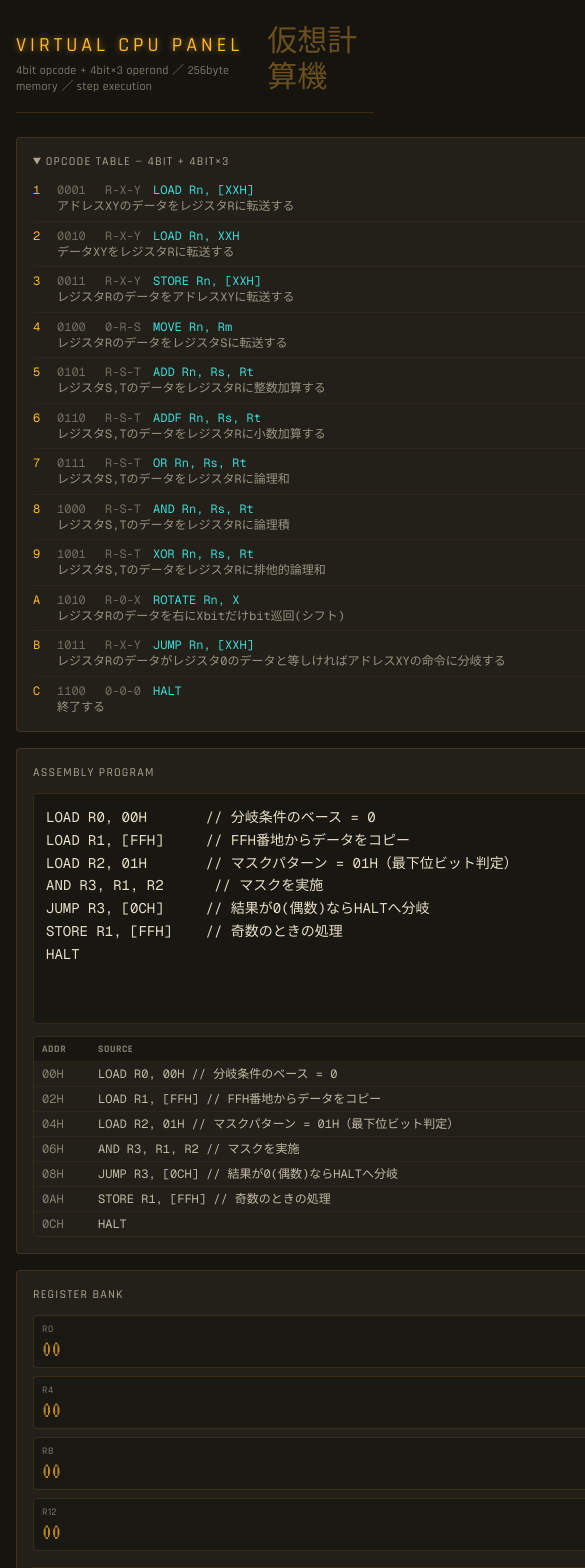
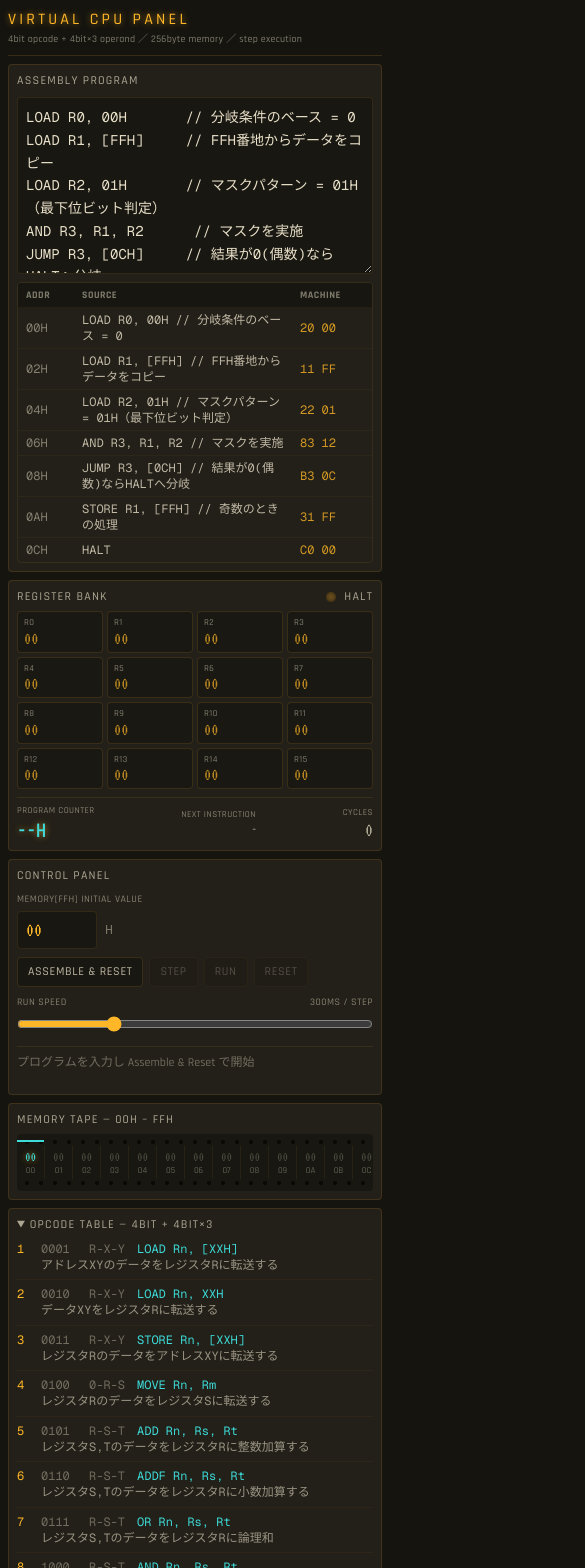
Before and after one commit to Stasshe/machine-language, a Next.js app: page / in a window 390 px wide. Shown: the top 1568 px of the page, 585 px wide, since content can reach past the window. Built offline with nearby package versions, Linux system fonts and the light colour scheme.

Commit message:
responsive

```diff
--- a/src/app/page.tsx
+++ b/src/app/page.tsx
@@ -57,31 +57,39 @@ export default function Home() {
   }, [vm?.halted]);
 
   return (
-    <main className="min-h-screen bg-chassis text-ink px-4 py-6 sm:px-8">
-      <header className="max-w-7xl mx-auto mb-6 flex items-baseline justify-between border-b border-amber-dim/40 pb-4">
+    <main className="min-h-screen bg-chassis text-ink px-2 py-2 sm:px-4 sm:py-3 lg:px-6 lg:py-4">
+      <header className="max-w-[1600px] mx-auto mb-2 sm:mb-3 flex flex-wrap items-baseline justify-between gap-x-4 gap-y-1 border-b border-amber-dim/40 pb-2">
         <div>
-          <h1 className="font-panel uppercase tracking-[0.2em] text-xl sm:text-2xl text-amber glow-amber">
+          <h1 className="font-panel uppercase tracking-[0.2em] text-base sm:text-xl lg:text-2xl text-amber glow-amber">
             Virtual CPU Panel
           </h1>
-          <p className="font-panel text-xs text-ink/50 tracking-wide mt-1">
+          <p className="font-panel text-[10px] sm:text-xs text-ink/50 tracking-wide">
             4bit opcode + 4bit×3 operand ／ 256byte memory ／ step execution
           </p>
         </div>
-        <span className="font-readout text-3xl text-amber-dim">仮想計算機</span>
+        <span className="hidden sm:block font-readout text-2xl lg:text-3xl text-amber-dim">
+          仮想計算機
+        </span>
       </header>
 
-      <div className="max-w-7xl mx-auto grid gap-4 lg:grid-cols-[320px_1fr_300px]">
+      <div className="max-w-[1600px] mx-auto grid grid-cols-1 md:grid-cols-2 lg:grid-cols-[280px_1fr_260px] gap-2 sm:gap-3 lg:gap-4">
+        <div className="order-4 md:order-none md:col-span-2 lg:col-span-1 lg:col-start-1 lg:row-span-2">
           <OpcodeReference />
+        </div>
 
+        <div className="md:col-span-2 lg:col-span-1 lg:col-start-2">
           <ProgramEditor
             value={source}
             onChange={setSource}
             assembleResult={assembleResult}
             currentPc={vm?.pc ?? null}
           />
+        </div>
 
-        <div className="flex flex-col gap-4">
+        <div className="lg:col-start-3">
           <RegisterBank vm={vm} />
+        </div>
+        <div className="lg:col-start-3">
           <ControlPanel
             ffInput={ffInput}
             onFfInputChange={setFfInput}
@@ -97,7 +105,7 @@ export default function Home() {
           />
         </div>
 
-        <div className="lg:col-span-3">
+        <div className="md:col-span-2 lg:col-span-3">
           <MemoryTape vm={vm} />
         </div>
       </div>
--- a/src/components/ControlPanel.tsx
+++ b/src/components/ControlPanel.tsx
@@ -32,7 +32,7 @@ function SwitchButton({
       type="button"
       onClick={onClick}
       disabled={disabled}
-      className={`font-panel uppercase tracking-wider text-xs px-3 py-2 rounded border transition-colors disabled:opacity-30 disabled:cursor-not-allowed ${
+      className={`font-panel uppercase tracking-wider text-xs px-2.5 py-1.5 sm:px-3 sm:py-2 rounded border transition-colors disabled:opacity-30 disabled:cursor-not-allowed ${
         active
           ? "bg-amber text-chassis border-amber"
           : "bg-chassis/70 text-ink/80 border-amber-dim/40 hover:border-amber/60 hover:text-amber"
@@ -57,7 +57,7 @@ export default function ControlPanel({
   hasAssembleErrors,
 }: Props) {
   return (
-    <div className="bg-panel border border-amber-dim/40 rounded p-4 flex flex-col gap-4">
+    <div className="bg-panel border border-amber-dim/40 rounded p-2 sm:p-3 lg:p-4 flex flex-col gap-2 sm:gap-3">
       <h2 className="font-panel uppercase tracking-widest text-xs text-ink/70">Control Panel</h2>
 
       <div>
@@ -80,7 +80,7 @@ export default function ControlPanel({
         </div>
       </div>
 
-      <div className="flex flex-wrap gap-2">
+      <div className="flex flex-wrap gap-1.5 sm:gap-2">
         <SwitchButton onClick={onAssemble}>Assemble &amp; Reset</SwitchButton>
         <SwitchButton onClick={onStep} disabled={!vm || vm.halted}>
           Step
@@ -113,7 +113,7 @@ export default function ControlPanel({
         />
       </div>
 
-      <div className="border-t border-amber-dim/30 pt-3 min-h-[2.5rem]">
+      <div className="border-t border-amber-dim/30 pt-2 sm:pt-3 min-h-[2.5rem]">
         {hasAssembleErrors && (
           <p className="font-panel text-xs text-danger">
             プログラムにエラーあり — 下の一覧を確認してください
--- a/src/components/MemoryTape.tsx
+++ b/src/components/MemoryTape.tsx
@@ -27,12 +27,12 @@ export default function MemoryTape({ vm }: Props) {
   }, [pc]);
 
   return (
-    <div className="bg-panel border border-amber-dim/40 rounded p-4">
-      <div className="flex items-center justify-between mb-2">
+    <div className="bg-panel border border-amber-dim/40 rounded p-2 sm:p-3 lg:p-4">
+      <div className="flex items-center justify-between mb-1.5 sm:mb-2">
         <h2 className="font-panel uppercase tracking-widest text-xs text-ink/70">
           Memory Tape — 00H – FFH
         </h2>
-        <span className="font-panel text-[10px] uppercase tracking-wider text-ink/50">
+        <span className="hidden sm:block font-panel text-[10px] uppercase tracking-wider text-ink/50">
           scroll to inspect
         </span>
       </div>
@@ -48,13 +48,13 @@ export default function MemoryTape({ vm }: Props) {
                 // biome-ignore lint/suspicious/noArrayIndexKey: addr is a fixed memory address, not a reorderable index
                 key={addr}
                 ref={addr === pc ? headRef : undefined}
-                className="relative flex-none w-9 flex flex-col items-center justify-center border-r border-amber-dim/20 py-1.5"
+                className="relative flex-none w-7 sm:w-9 flex flex-col items-center justify-center border-r border-amber-dim/20 py-1 sm:py-1.5"
               >
                 {isPc && (
                   <div className="absolute -top-1.5 left-0 right-0 h-0.5 bg-head glow-amber" />
                 )}
                 <span
-                  className={`font-readout text-base leading-none ${
+                  className={`font-readout text-sm sm:text-base leading-none ${
                     isPc
                       ? "text-head glow-amber"
                       : isTouched
--- a/src/components/OpcodeReference.tsx
+++ b/src/components/OpcodeReference.tsx
@@ -24,15 +24,15 @@ function syntaxFor(code: number, mnemonic: string): string {
 
 export default function OpcodeReference() {
   return (
-    <details className="bg-panel border border-amber-dim/40 rounded p-4" open>
+    <details className="bg-panel border border-amber-dim/40 rounded p-2 sm:p-3 lg:p-4" open>
       <summary className="font-panel uppercase tracking-widest text-xs text-ink/70 cursor-pointer select-none">
         Opcode Table — 4bit + 4bit×3
       </summary>
-      <div className="mt-3 flex flex-col gap-1.5 font-mono text-xs">
+      <div className="mt-2 sm:mt-3 flex flex-col gap-1.5 md:grid md:grid-cols-2 md:gap-x-4 md:gap-y-1.5 lg:flex lg:flex-col lg:gap-1.5 font-mono text-xs">
         {OPCODES.map((op) => (
           <div
             key={`${op.code}-${op.mnemonic}`}
-            className="border-t border-amber-dim/15 pt-1.5 first:border-t-0 first:pt-0"
+            className="border-t border-amber-dim/15 pt-1.5 first:border-t-0 first:pt-0 md:border-t-0 md:pt-0 lg:border-t lg:first:border-t-0 lg:pt-1.5 lg:first:pt-0"
           >
             <div className="flex items-baseline gap-2">
               <span className="text-amber w-4">{op.code.toString(16).toUpperCase()}</span>
--- a/src/components/ProgramEditor.tsx
+++ b/src/components/ProgramEditor.tsx
@@ -14,12 +14,12 @@ export default function ProgramEditor({ value, onChange, assembleResult, current
   const codeLines = assembleResult?.lines.filter((l) => l.address !== null) ?? [];
 
   return (
-    <div className="bg-panel border border-amber-dim/40 rounded p-4 flex flex-col gap-3">
-      <div className="flex items-center justify-between">
-        <h2 className="font-panel uppercase tracking-widest text-xs text-ink/70">
+    <div className="bg-panel border border-amber-dim/40 rounded p-2 sm:p-3 lg:p-4 flex flex-col gap-2 sm:gap-3">
+      <div className="flex items-center justify-between gap-2">
+        <h2 className="font-panel uppercase tracking-widest text-xs text-ink/70 whitespace-nowrap">
           Assembly Program
         </h2>
-        <span className="font-panel text-[10px] uppercase tracking-wider text-ink/50">
+        <span className="hidden md:block font-panel text-[10px] uppercase tracking-wider text-ink/50 truncate">
           LOAD / STORE / MOVE / ADD / ADDF / OR / AND / XOR / ROTATE / JUMP / HALT
         </span>
       </div>
@@ -28,9 +28,9 @@ export default function ProgramEditor({ value, onChange, assembleResult, current
         value={value}
         onChange={(e) => onChange(e.target.value)}
         spellCheck={false}
-        rows={9}
+        rows={7}
         placeholder={"LOAD R0, 00H\nLOAD R1, [FFH]\nAND R3, R1, R2\nJUMP R3, [0CH]\nHALT"}
-        className="w-full resize-y rounded bg-chassis/70 border border-amber-dim/30 text-ink font-mono text-sm p-3 leading-relaxed outline-none focus:border-amber/60"
+        className="w-full resize-y rounded bg-chassis/70 border border-amber-dim/30 text-ink font-mono text-sm p-2 sm:p-3 leading-relaxed outline-none focus:border-amber/60"
       />
 
       <div className="rounded border border-amber-dim/25 overflow-hidden">
--- a/src/components/RegisterBank.tsx
+++ b/src/components/RegisterBank.tsx
@@ -15,8 +15,8 @@ export default function RegisterBank({ vm }: Props) {
   );
 
   return (
-    <div className="bg-panel border border-amber-dim/40 rounded p-4">
-      <div className="flex items-center justify-between mb-3">
+    <div className="bg-panel border border-amber-dim/40 rounded p-2 sm:p-3 lg:p-4">
+      <div className="flex items-center justify-between mb-1.5 sm:mb-2">
         <h2 className="font-panel uppercase tracking-widest text-xs text-ink/70">Register Bank</h2>
         <div className="flex items-center gap-2">
           <span
@@ -29,18 +29,20 @@ export default function RegisterBank({ vm }: Props) {
         </div>
       </div>
 
-      <div className="grid grid-cols-4 gap-2 mb-4">
+      <div className="grid grid-cols-4 gap-1 sm:gap-1.5 lg:gap-2 mb-2 sm:mb-3">
         {registers.map((val, i) => (
           <div
             // biome-ignore lint/suspicious/noArrayIndexKey: register number i is a fixed, stable identity
             key={i}
-            className={`rounded border px-2 py-1.5 transition-colors ${
+            className={`rounded border px-1.5 py-1 sm:px-2 sm:py-1.5 transition-colors ${
               touchedRegs.has(i) ? "border-amber bg-amber/10" : "border-amber-dim/40 bg-chassis/60"
             }`}
           >
-            <div className="font-panel text-[10px] uppercase tracking-wider text-ink/50">R{i}</div>
+            <div className="font-panel text-[9px] sm:text-[10px] uppercase tracking-wider text-ink/50">
+              R{i}
+            </div>
             <div
-              className={`font-readout text-2xl leading-none ${
+              className={`font-readout text-lg sm:text-xl lg:text-2xl leading-none ${
                 touchedRegs.has(i) ? "text-amber glow-amber" : "text-amber/70"
               }`}
             >
@@ -50,26 +52,30 @@ export default function RegisterBank({ vm }: Props) {
         ))}
       </div>
 
-      <div className="border-t border-amber-dim/30 pt-3 flex items-center justify-between">
+      <div className="border-t border-amber-dim/30 pt-1.5 sm:pt-2 flex items-center justify-between">
         <div>
-          <div className="font-panel text-[10px] uppercase tracking-wider text-ink/50">
+          <div className="font-panel text-[9px] sm:text-[10px] uppercase tracking-wider text-ink/50">
             Program Counter
           </div>
-          <div className="font-readout text-3xl text-head glow-amber leading-none">
+          <div className="font-readout text-2xl sm:text-3xl text-head glow-amber leading-none">
             {vm ? `${hexByte(vm.pc)}H` : "--H"}
           </div>
         </div>
         <div className="text-right">
-          <div className="font-panel text-[10px] uppercase tracking-wider text-ink/50">
+          <div className="font-panel text-[9px] sm:text-[10px] uppercase tracking-wider text-ink/50">
             Next Instruction
           </div>
-          <div className="font-panel text-sm text-ink/80">
+          <div className="font-panel text-xs sm:text-sm text-ink/80">
             {vm ? describeAt(vm.memory, vm.pc) : "-"}
           </div>
         </div>
         <div className="text-right">
-          <div className="font-panel text-[10px] uppercase tracking-wider text-ink/50">Cycles</div>
-          <div className="font-readout text-2xl text-ink/70 leading-none">{vm?.cycles ?? 0}</div>
+          <div className="font-panel text-[9px] sm:text-[10px] uppercase tracking-wider text-ink/50">
+            Cycles
+          </div>
+          <div className="font-readout text-xl sm:text-2xl text-ink/70 leading-none">
+            {vm?.cycles ?? 0}
+          </div>
         </div>
       </div>
     </div>
```
Lines whose indentation alone changed are shown as unchanged.
